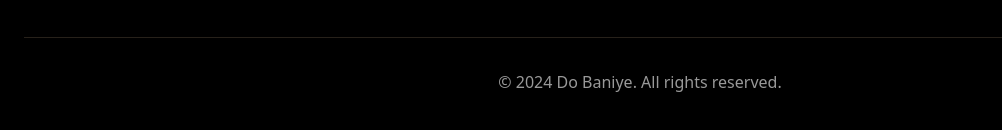
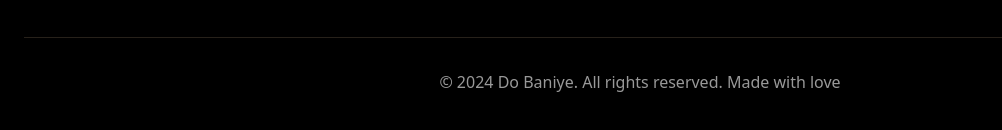
Before and after one commit to dobaniye/travel-website, a Next.js app: page / in a window 1280 px wide. Shown: the part 3374-3504 px from the top of the page, without its empty margins (0-1002 px from the left). Built offline with nearby package versions, Linux system fonts and the light colour scheme; no server answers; the database is empty.

Commit message:
Updated admin db and posting

```diff
--- a/src/app/page.js
+++ b/src/app/page.js
@@ -414,7 +414,7 @@ export default function Home() {
           </div>
 
           <div className="border-t border-[#C4A484]/20 pt-8 text-center text-white/60">
-            <p>&copy; {new Date().getFullYear()} Do Baniye. All rights reserved.</p>
+            <p>&copy; {new Date().getFullYear()} Do Baniye. All rights reserved. Made with love</p>
           </div>
         </div>
       </footer>
```
